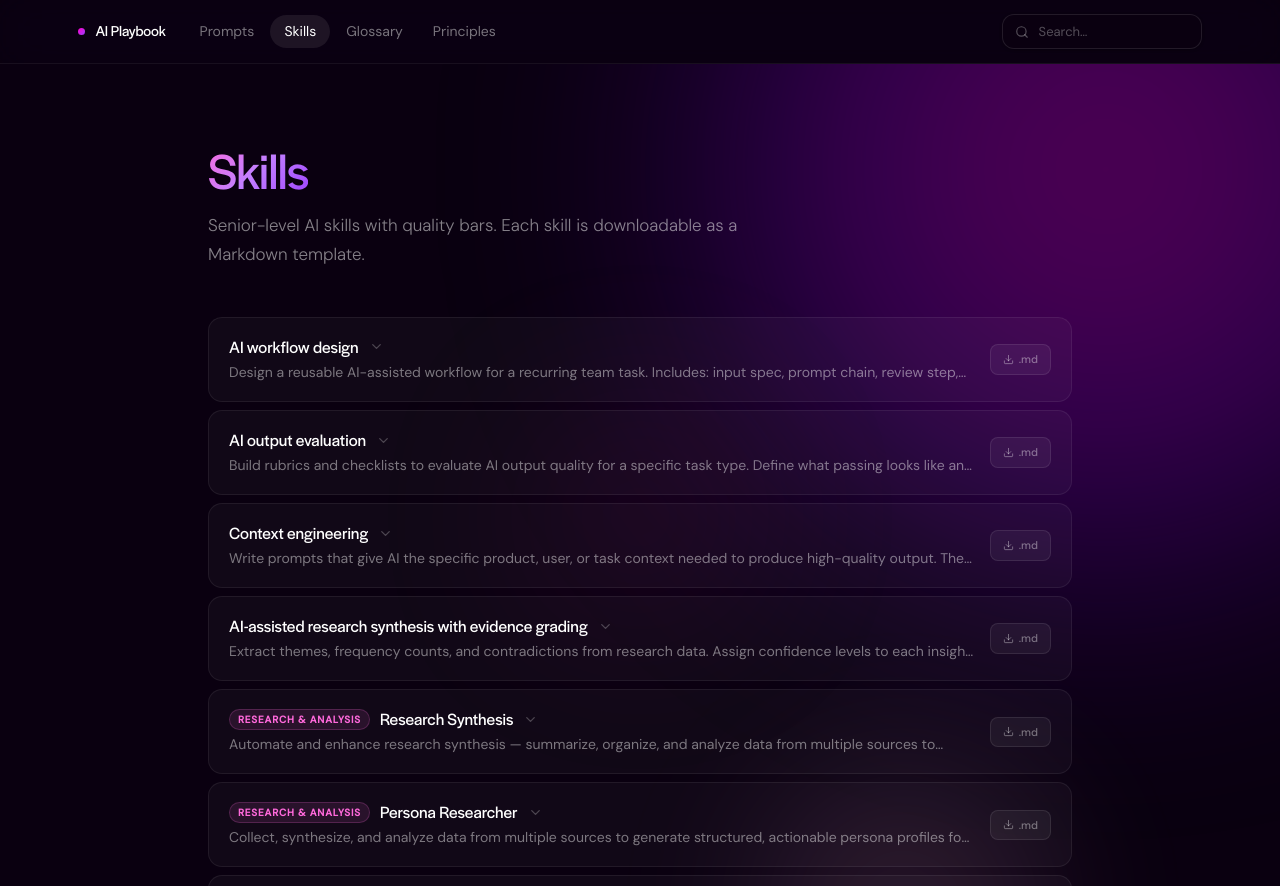
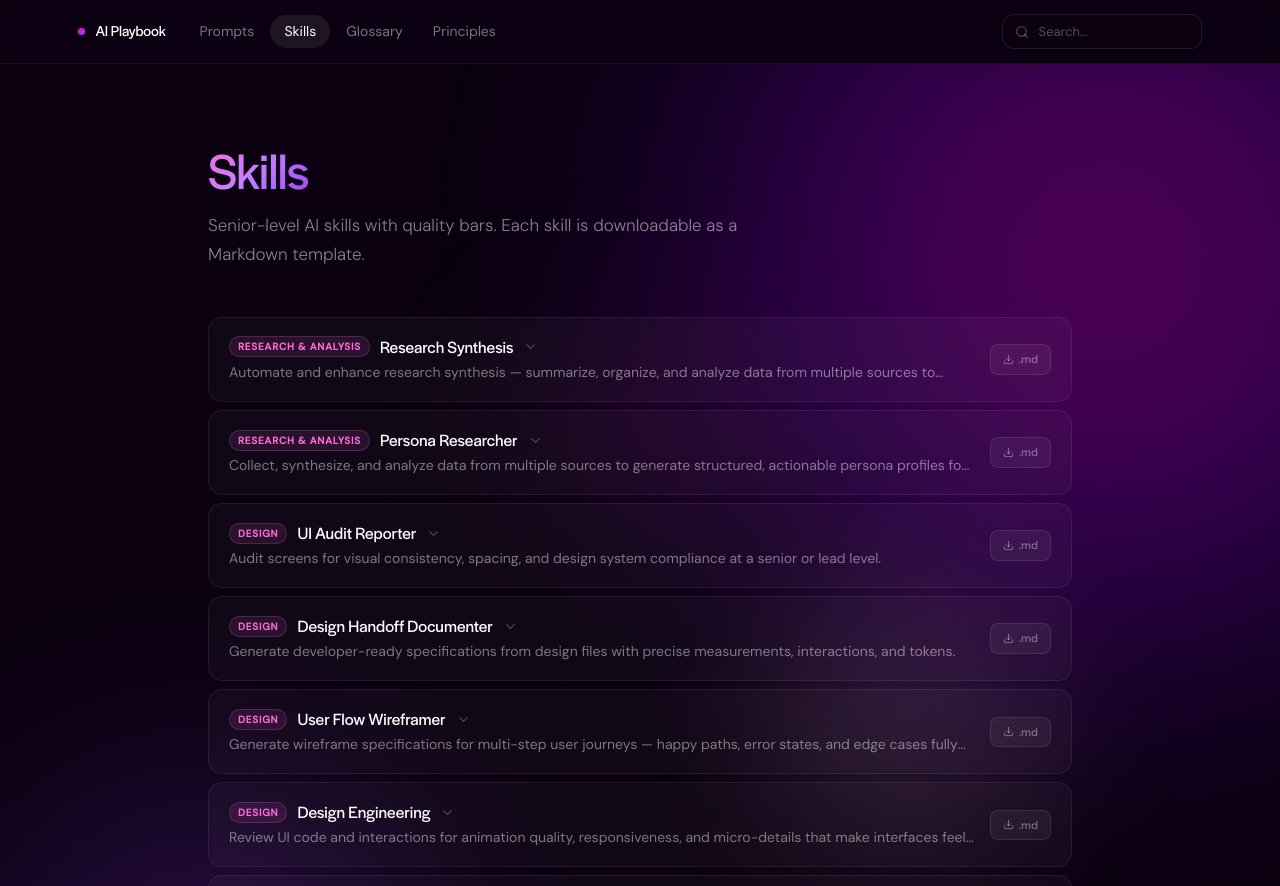
Before and after one commit to pavitsond-cyber/AI-Playbook, a Next.js app: page /skills in a window 1280 px wide. Shown: the top 886 px of the page. Built offline with nearby package versions, Linux system fonts and the light colour scheme.

Commit message:
Remove 5 skills: AI workflow design, AI output evaluation, Context engineering, AI-assisted research synthesis, AI-assisted product critique

```diff
--- a/app/(playbook)/skills/page.tsx
+++ b/app/(playbook)/skills/page.tsx
@@ -24,38 +24,10 @@ interface Skill {
 }
 
 const skills: Skill[] = [
-  {
-    name: 'AI workflow design',
-    what: 'Design a reusable AI-assisted workflow for a recurring team task. Includes: input spec, prompt chain, review step, output format, and quality bar.',
-    whenToUse: 'When a task recurs frequently enough to be worth systematising. When output quality is inconsistent across team members doing the same task.',
-    qualityBar: 'Every workflow has an owner, a review step, a defined output format, and a quality rubric. If any of these are missing, it is not a workflow — it is a one-off.',
-    tools: ['Claude', 'Notion'],
-    teams: ['Product', 'Design', 'Research', 'Ops', 'Brand'],
-  },
-  {
-    name: 'AI output evaluation',
-    what: 'Build rubrics and checklists to evaluate AI output quality for a specific task type. Define what passing looks like and what failure looks like before the workflow runs.',
-    whenToUse: 'Before scaling any AI workflow to the full team. When AI output quality is inconsistent and the team cannot agree on what "good" looks like.',
-    qualityBar: 'The rubric should be specific enough that two people using it independently would rate the same output consistently. If it is open to interpretation, it is not finished.',
-    tools: ['Claude'],
-    teams: ['Research', 'Design', 'Product', 'Brand', 'Content'],
-  },
-  {
-    name: 'Context engineering',
-    what: 'Write prompts that give AI the specific product, user, or task context needed to produce high-quality output. The difference between generic AI output and useful output is almost always context.',
-    whenToUse: 'Any time AI output feels generic or off-target. When a prompt works once but fails on similar inputs.',
-    qualityBar: 'A well-engineered prompt should produce consistently useful output across similar inputs, not just occasionally. If it works 3 out of 10 times, the context is not sufficient.',
-    tools: ['Claude', 'ChatGPT'],
-    teams: ['Everyone'],
-  },
-  {
-    name: 'AI-assisted research synthesis with evidence grading',
-    what: 'Extract themes, frequency counts, and contradictions from research data. Assign confidence levels to each insight based on evidence quality and frequency.',
-    whenToUse: 'After any research round with 5+ interviews or a significant dataset. Before any product planning or prioritisation cycle.',
-    qualityBar: 'Every insight must have: a source quote with participant ID, a frequency count, and a confidence level. Insights without evidence are hypotheses, not findings.',
-    tools: ['Claude', 'NotebookLM'],
-    teams: ['Research', 'Product', 'Design'],
-  },
+
+
+
+
   {
     name: 'Research Synthesis',
     domain: 'Research & Analysis',
@@ -369,14 +341,7 @@ const skills: Skill[] = [
       'Map findings to business goals — a hierarchy issue that does not affect conversion is low priority',
     ],
   },
-  {
-    name: 'AI-assisted product critique',
-    what: 'Use a structured prompt chain to pressure-test a PRD, product decision, or feature spec for unvalidated assumptions, missing edge cases, and weak success metrics.',
-    whenToUse: 'Before engineering handoff on any significant feature. As a pre-review step before the PM presents to leadership.',
-    qualityBar: 'Every assumption is either validated or explicitly listed as a known risk. Every success metric is measurable and attributable. All critical dependencies are named.',
-    tools: ['Claude'],
-    teams: ['Product'],
-  },
+
   {
     name: 'Localization QA Agent',
     domain: 'Product / Content',
```
